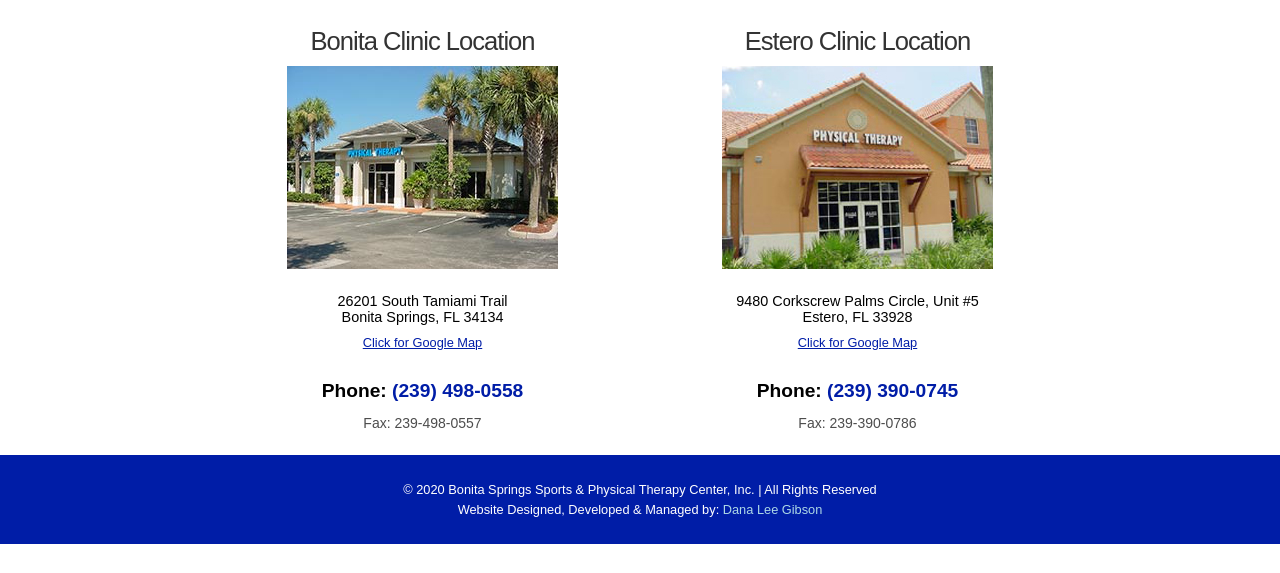
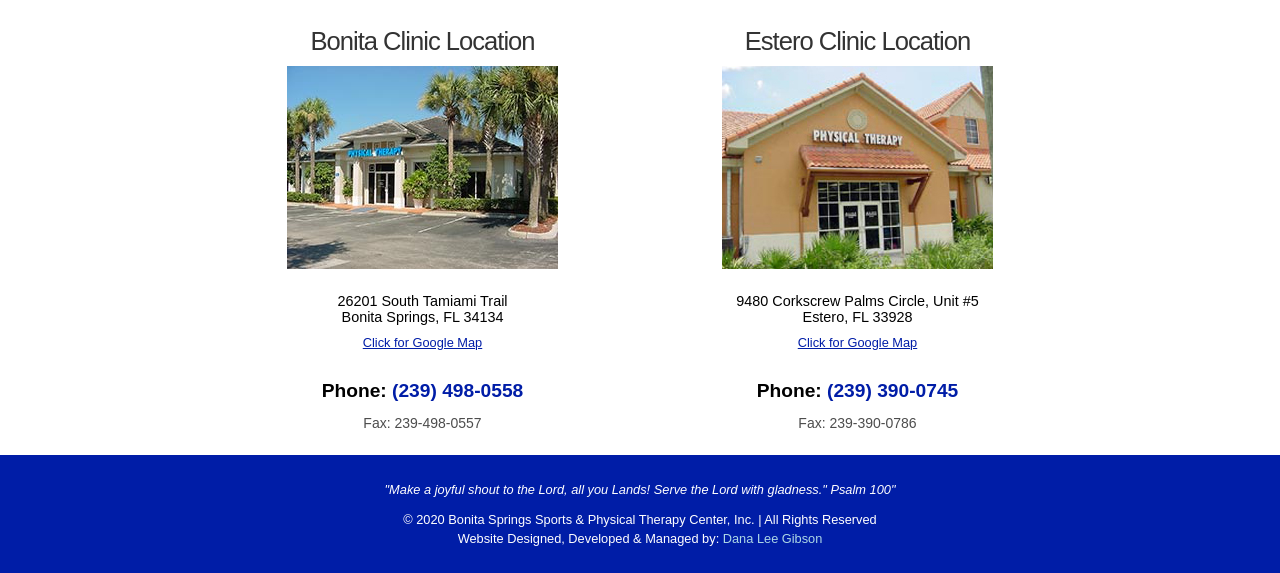
Before and after one commit to FatMan50/bonitapt, a plain HTML site: page index.html in a window 1280 px wide. Shown: the part 2993-3566 px from the top of the page. Before the commit the page ends 3537 px from the top, so only its background shows below. Drawn offline with Linux system fonts and the light colour scheme; a web font is replaced by a local one.

Commit message:
adding psalm

```diff
--- a/css/dana-style.css
+++ b/css/dana-style.css
@@ -639,6 +639,12 @@ padding-top: 2px;
   font-size: 1.2rem;
 }
 
+.psalm {
+  display: block;
+  font-style: italic;
+  font-weight: 300;
+  padding-bottom: 10px;
+}
 
 
 .dana {
--- a/index.html
+++ b/index.html
@@ -290,7 +290,8 @@ Please call <a style="text-decoration: none;" href="tel:1-239-498-0558">(239) 49
 
 
 </footer>
-<span class="dana">&copy; <script>document.write(new Date().getFullYear())</script> Bonita Springs Sports & Physical Therapy Center, Inc. | All Rights Reserved<br />Website Designed, Developed & Managed by: <a style="text-decoration: none; color: lightblue;"href="https://danaleegibson.com" title="Technologist & Graphic Designer" target="_blank">Dana Lee Gibson</a></span>
+<span class="dana"><span class="psalm">"Make a joyful shout to the Lord, all you Lands! Serve the Lord with gladness." Psalm 100"</span>
+  &copy; <script>document.write(new Date().getFullYear())</script> Bonita Springs Sports & Physical Therapy Center, Inc. | All Rights Reserved<br />Website Designed, Developed & Managed by: <a style="text-decoration: none; color: lightblue;"href="https://danaleegibson.com" title="Technologist & Graphic Designer" target="_blank">Dana Lee Gibson</a></span>
 </div>
 
 </body>
```
